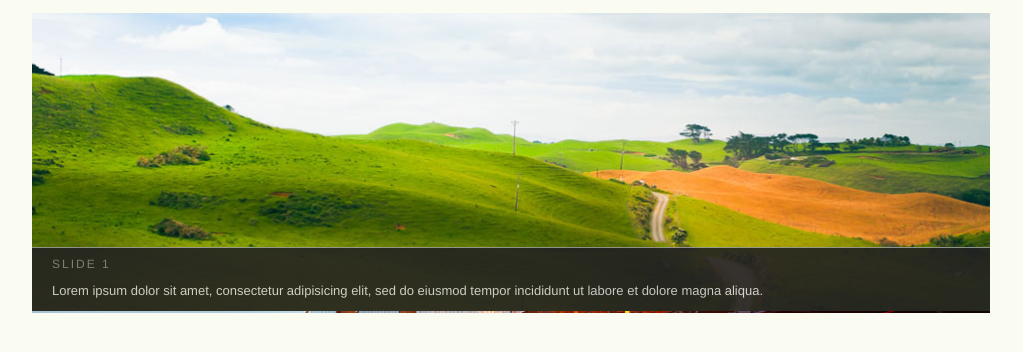
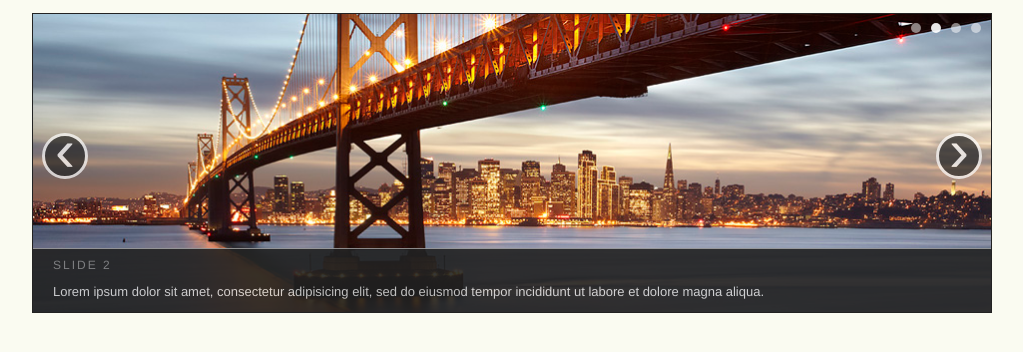
Before and after one commit to miniJs/miniSlider, a plain HTML site: page index.html in a window 1280 px wide. Shown: the part 68-420 px from the top of the page, without its empty margins (128-1151 px from the left). Drawn offline with nearby package versions, Linux system fonts and the light colour scheme.

Commit message:
Fix demo css

```diff
--- a/css/site.css
+++ b/css/site.css
@@ -31,7 +31,7 @@ h1 strong {
 /* SLIDER */
 
 #main-inner {
-    overflow: hidden;
+    position: relative;
     height: 300px;
     width: 960px;
 }
@@ -93,12 +93,12 @@ h1 strong {
     overflow: hidden;
 }
 
-.slider-container a, .slider-container a:hover, .slider-container a:active {
+a, a:hover, a:visited {
     text-decoration: none;
     color: #fff;
 }
 
-.slider-container .previousBtn, .slider-container .nextBtn {
+.previousBtn, .nextBtn {
     position: absolute;
     top: 120px;
     width: 40px;
@@ -116,20 +116,19 @@ h1 strong {
     filter:alpha(opacity=7);
 }
 
-.slider-container .previousBtn:hover, .slider-container .nextBtn:hover {
+.previousBtn:hover, .nextBtn:hover {
     opacity: 0.9;
     -moz-opacity: 0.9;
     filter:alpha(opacity=9);
 }
 
-.slider-container .previousBtn {
+.previousBtn {
     left: 10px;
 }
 
-.slider-container .nextBtn {
+.nextBtn {
     right: 10px;
 }
-
 
 /* PAGiNATION */
 .pagination {
@@ -151,7 +150,7 @@ h1 strong {
     width: 10px;
     height: 10px;
     border-radius: 23px;
-    background: #222;
+    background: #fff;
     text-indent: -9999px;
     display: block;
     opacity: 0.5;
@@ -160,7 +159,7 @@ h1 strong {
 }
 
 .pagination li.currentPagination a, .pagination li a:hover {
-      opacity: 0.9;
-    -moz-opacity: 0.9;
-    filter:alpha(opacity=9);
+  opacity: 0.9;
+  -moz-opacity: 0.9;
+  filter:alpha(opacity=9);
 }
--- a/index.html
+++ b/index.html
@@ -56,7 +56,7 @@
 </div>
 <!-- end of #container -->
 <script src="http://ajax.googleapis.com/ajax/libs/jquery/1.7.1/jquery.js"></script>
-<script src="js/miniSlider.jquery.js"></script>
+<script src="js/miniSlider.js"></script>
 <script>
   $(function() {
     $('#slider').miniSlider();
```
